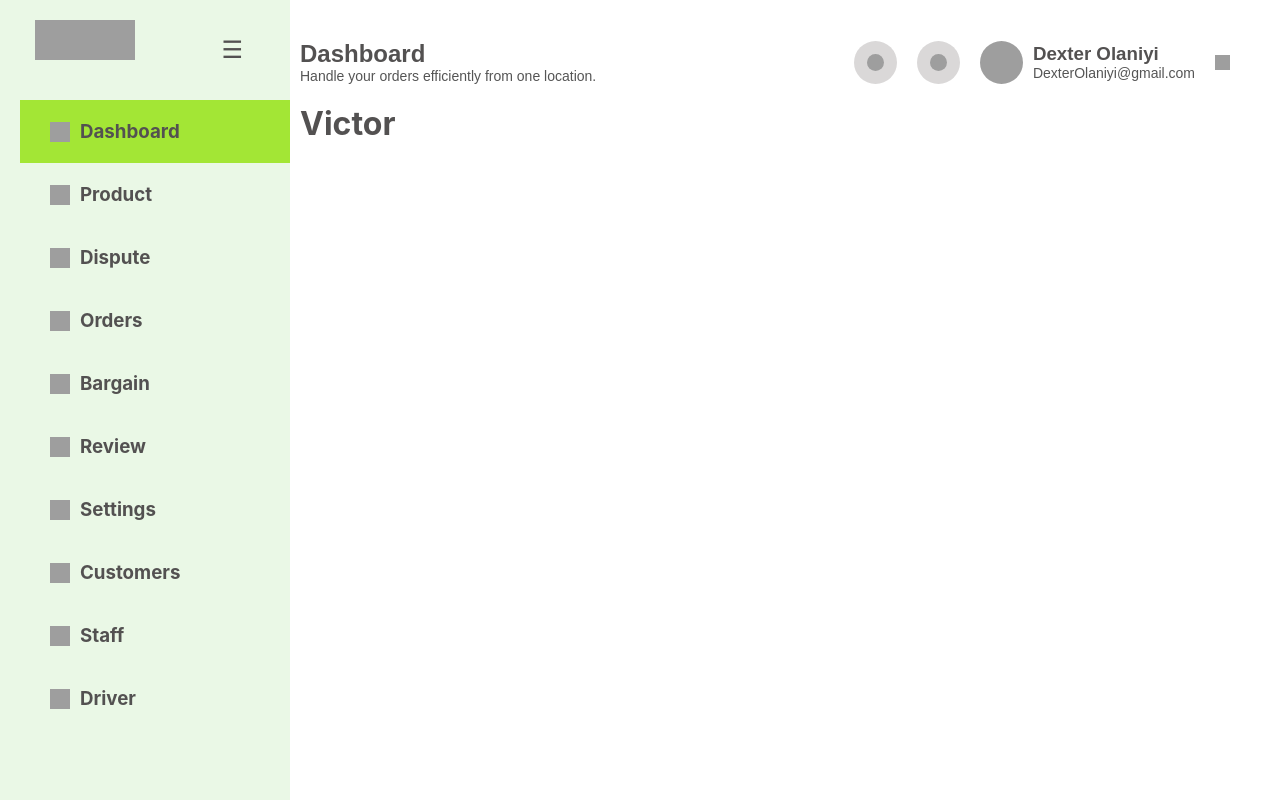
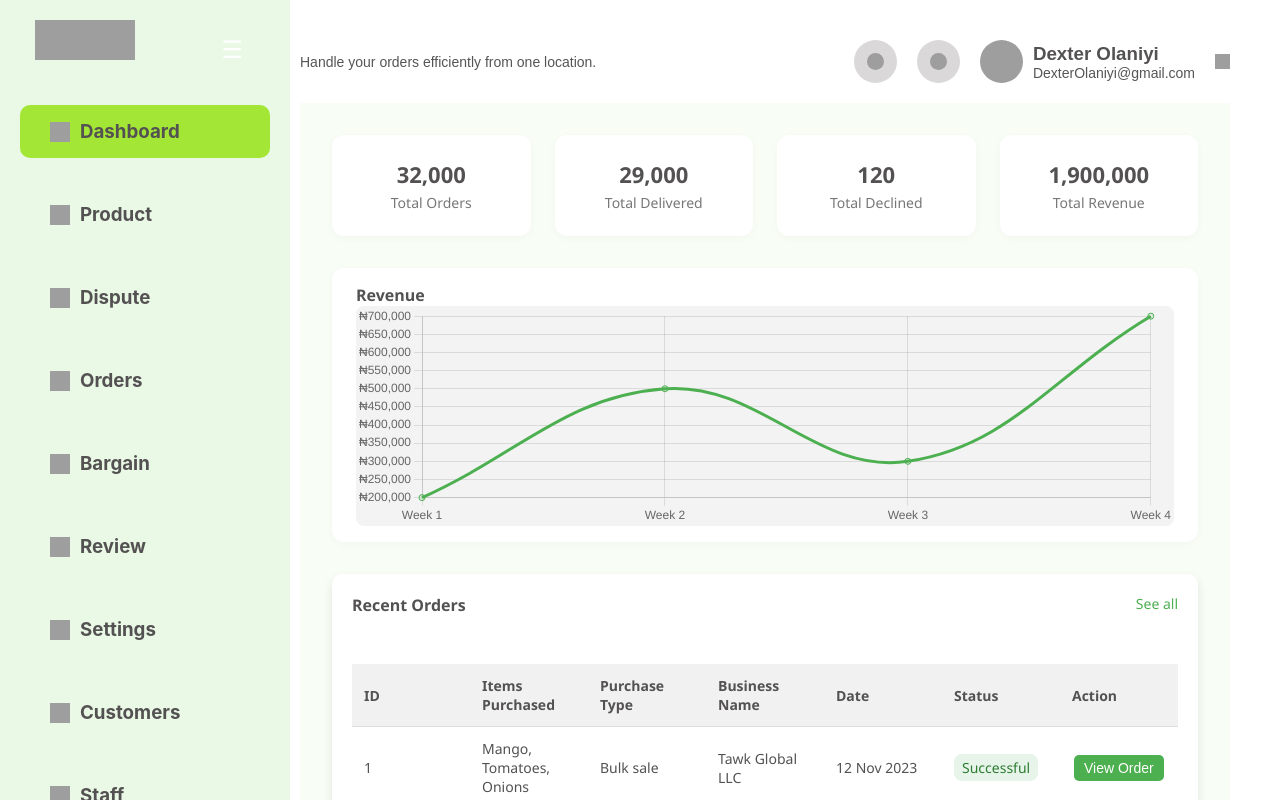
Before and after one commit to VictorAkubo/grrobyvic, a React (Vite) app: page / in a window 1280 px wide. Built offline with nearby package versions, Linux system fonts and the light colour scheme; grey boxes are pictures that could not be loaded.

Commit message:
second push

```diff
--- a/package.json
+++ b/package.json
@@ -7,6 +7,7 @@
     "@testing-library/react": "^13.4.0",
     "@testing-library/user-event": "^14.4.3",
     "react": "^18.2.0",
+    "react-chartjs-2": "^5.3.0",
     "react-dom": "^18.2.0",
     "react-router-dom": "^7.4.1",
     "web-vitals": "^3.1.0"
--- a/src/components/bargain/BargainTable.jsx
+++ b/src/components/bargain/BargainTable.jsx
@@ -114,9 +114,8 @@ const BargainTable = () => {
             ))}
           </tbody>
         </table>
-      </div>
-      {/* Pagination */}
-      <div className="pagination">
+       {/* Pagination */}
+        <div className="pagination">
         <div className="previous"
           onClick={() => setCurrentPage((prev) => Math.max(prev - 1, 1))}
           disabled={currentPage === 1}
@@ -144,6 +143,9 @@ const BargainTable = () => {
           <img src="/assets/Vector.svg" alt="" />
         </div>
       </div>
+      </div>
+
+
     </div>
   );
 };
--- a/src/pages/Dashboard.jsx
+++ b/src/pages/Dashboard.jsx
@@ -1,13 +1,145 @@
-import React from "react";
+
 import OrderNav from "../components/OrderNav";
 
+
+
+import React from "react";
+ import "../styles/dashboard/Dashboard.css";
+
+import { Line } from "react-chartjs-2";
+import {
+  Chart as ChartJS,
+  LineElement,
+  CategoryScale,
+  LinearScale,
+  PointElement,
+  Tooltip,
+  Legend,
+} from "chart.js";
+
+ChartJS.register(LineElement, CategoryScale, LinearScale, PointElement, Tooltip, Legend);
+
 const Dashboard = () => {
+  const data = {
+    labels: ["Week 1", "Week 2", "Week 3", "Week 4"],
+    datasets: [
+      {
+        label: "Revenue",
+        data: [200000, 500000, 300000, 700000],
+        fill: true,
+        backgroundColor: "rgba(76, 175, 80, 0.1)",
+        borderColor: "#4caf50",
+        tension: 0.4,
+      },
+    ],
+  };
+
+  const options = {
+    responsive: true,
+    maintainAspectRatio: false,
+    plugins: {
+      legend: {
+        display: false,
+      },
+    },
+    scales: {
+      y: {
+        ticks: {
+          callback: (value) => `₦${value.toLocaleString()}`,
+        },
+      },
+    },
+  };
   return (
-    <div>
-      <OrderNav header="Dashboard" />
-      <h1>Victor</h1>
+  <>
+  <OrderNav />
+  < div className="dashboard-container">
+  <div className="analytics-cards">
+    <div className="card"><h3>32,000</h3><p>Total Orders</p></div>
+    <div className="card"><h3>29,000</h3><p>Total Delivered</p></div>
+    <div className="card"><h3>120</h3><p>Total Declined</p></div>
+    <div className="card"><h3>1,900,000</h3><p>Total Revenue</p></div>
+  </div>
+
+  {/* Revenue Chart Placeholder */}
+  <div className="chart-section">
+    <h4>Revenue</h4>
+    <div className="chart-box">
+
+      <Line data={data} options={options} />
+
     </div>
-  );
-};
+  </div>
+
+  {/* Recent Orders */}
+  <div className="orders-section">
+    <div className="orders-header">
+      <h4>Recent Orders</h4>
+      <a href="#">See all</a>
+    </div>
+    <table className="orders-table">
+      <thead>
+        <tr>
+          <th>ID</th>
+          <th>Items Purchased</th>
+          <th>Purchase Type</th>
+          <th>Business Name</th>
+          <th>Date</th>
+          <th>Status</th>
+          <th>Action</th>
+        </tr>
+      </thead>
+      <tbody>
+        <tr>
+          <td>1</td>
+          <td>Mango, Tomatoes, Onions</td>
+          <td>Bulk sale</td>
+          <td>Tawk Global LLC</td>
+          <td>12 Nov 2023</td>
+          <td><span className="status success">Successful</span></td>
+          <td><button>View Order</button></td>
+        </tr>
+        <tr>
+          <td>2</td>
+          <td>Beans, Oranges, Melons</td>
+          <td>Mixed sale</td>
+          <td>Paysha Nigeria</td>
+          <td>12 Nov 2023</td>
+          <td><span className="status success">Successful</span></td>
+          <td><button>Track Order</button></td>
+        </tr>
+        <tr>
+          <td>3</td>
+          <td>Rice, Tomatoes, Chilli</td>
+          <td>Bulk sale</td>
+          <td>Grociple LLC</td>
+          <td>12 Nov 2023</td>
+          <td><span className="status success">Successful</span></td>
+          <td><button>Approve Order</button></td>
+        </tr>
+        <tr>
+          <td>4</td>
+          <td>Soya Beans, Bogji</td>
+          <td>Pieces sale</td>
+          <td>Presile B.</td>
+          <td>12 Nov 2023</td>
+          <td><span className="status pending">Pending</span></td>
+          <td><button>--</button></td>
+        </tr>
+        <tr>
+          <td>5</td>
+          <td>Oranges, Pineapples</td>
+          <td>Pieces sale</td>
+          <td>Victor K.</td>
+          <td>12 Nov 2023</td>
+          <td><span className="status pending">Pending</span></td>
+          <td><button>--</button></td>
+        </tr>
+      </tbody>
+    </table>
+  </div>
+</div>
+</>
+); };
 
 export default Dashboard;
--- a/src/styles/Sidebar.css
+++ b/src/styles/Sidebar.css
@@ -40,14 +40,23 @@
   list-style: none;
   padding: 0;
   margin: 20px 0;
-}
+  display :flex;
+  flex-direction:column;
+  gap:20px;
+  }
+
+
+
+
+
 
 .sidebar-menu li {
   display: flex;
   align-items: center;
-  padding: 10px 20px;
+  padding: 5px 20px;
   gap: 10px;
-  width: 100%;
+  width: 210px;
+  margin:5px 0px;
 }
 
 .sidebar-menu li a {
@@ -64,21 +73,26 @@
 
 .sidebar-menu li.active {
   background: #a3e635;
-  border-radius: 0;
-  width: 100%;
+  border-radius: 10px;
+  width: 210px;
+  border-radius:20;
+  -webkit-border-radius: 10px;
+  -moz-border-radius: 10px;
+  -ms-border-radius: 10px;
+  -o-border-radius: 10px;
 }
 
 .sidebar-menu li.active a {
   color: white;
 }
-{
+
   /*
   .sidebar-menu li a:hover {
   background: #d4edc9;
   border-radius: 0;
 }
   */
-}
+
 
 
 .sidebar-menu li .icon {
--- a/src/styles/bargain/BargainTable.css
+++ b/src/styles/bargain/BargainTable.css
@@ -4,12 +4,14 @@
 }
 
 .tablecontainerbargain {
-  border-top-left-radius: 24px;
-  border-top-right-radius: 24px;
+  background: white;
+  border-radius: 10px;
+  padding: 25px;
+  box-shadow: 0px 4px 10px rgba(0, 0, 0, 0.1);
+
   margin: 2rem 0px;
-  display: flex;
-  background-color: white;
-  padding: 0px 3rem;
+
+
   justify-content: center;
 }
 
@@ -23,7 +25,8 @@
   border-radius: 17px;
   background: 0 4px 10px rgba(255, 255, 255, 0.2);
   -webkit-backdrop-filter: blur(10px);
-  box-shadow: 4px 4px 10px rgba(0, 0, 0, 0.2), 0 10px 40px rgba(255, 255, 255, 0.3);
+  box-shadow: 4px 4px 10px rgba(0, 0, 0, 0.2),
+    0 10px 40px rgba(255, 255, 255, 0.3);
   border: 1px solid rgba(255, 255, 255, 0.3);
   align-self: flex-start;
 }
@@ -56,7 +59,6 @@ tr {
 
 th span {
   margin-left: 10px;
-
 }
 .items {
   display: -webkit-box;
@@ -104,12 +106,10 @@ button {
   background-color: #dc3545;
   color: white;
 }
-.approveanddecline{
-  display:flex;
-  gap:7px;
+.approveanddecline {
+  display: flex;
+  gap: 7px;
 }
-
-
 
 .activestatus {
   background-color: rgb(29, 173, 29);
@@ -129,7 +129,7 @@ button {
 }
 
 .pagination .next {
-  border: 1px solid #4CAF50;
+  border: 1px solid #4caf50;
   border-radius: 10px;
   padding: 14px 18px;
   opacity: 3px;
@@ -143,7 +143,7 @@ button {
 }
 
 .pagination .previous {
-  border: 1px solid #4CAF50;
+  border: 1px solid #4caf50;
   border-radius: 10px;
   padding: 14px 18px;
   opacity: 3px;
--- /dev/null
+++ b/src/styles/dashboard/Dashboard.css
@@ -0,0 +1,172 @@
+
+.dashboard-container {
+    font-family: 'Segoe UI', sans-serif;
+    background-color: #f8fdf6;
+    padding: 2rem;
+    color: #333;
+  }
+
+  .dashboard-header {
+    display: flex;
+    justify-content: space-between;
+    align-items: center;
+    margin-bottom: 2rem;
+  }
+
+  .dashboard-header h2 {
+    margin: 0;
+    font-size: 24px;
+  }
+
+  .dashboard-header p {
+    font-size: 14px;
+    color: #888;
+  }
+
+  .profile-section {
+    display: flex;
+    align-items: center;
+    gap: 1rem;
+  }
+
+  .profile-info {
+    display: flex;
+    align-items: center;
+    gap: 0.5rem;
+  }
+
+  .profile-info img {
+    width: 40px;
+    height: 40px;
+    border-radius: 50%;
+  }
+
+  .analytics-cards {
+    display: flex;
+    gap: 1.5rem;
+    margin-bottom: 2rem;
+  }
+
+  .card {
+    flex: 1;
+    background-color: #ffffff;
+    border-radius: 12px;
+    padding: 1.5rem;
+    box-shadow: 0 2px 10px rgba(0, 0, 0, 0.03);
+    text-align: center;
+  }
+
+  .card h3 {
+    margin: 0;
+    font-size: 22px;
+  }
+
+  .card p {
+    margin: 0.25rem 0 0;
+    font-size: 14px;
+    color: #777;
+  }
+
+  .card-yellow {
+    background-color: #fefee7;
+  }
+
+  .card-orange {
+    background-color: #fff4e6;
+  }
+
+  .card-lightgreen {
+    background-color: #ecfef3;
+  }
+
+  .card-darkgreen {
+    background-color: #dcfce7;
+  }
+
+  .chart-section {
+    background-color: #fff;
+    padding: 1rem 1.5rem;
+    border-radius: 12px;
+    box-shadow: 0 2px 10px rgba(0, 0, 0, 0.03);
+    margin-bottom: 2rem;
+  }
+
+  .chart-header {
+    display: flex;
+    justify-content: space-between;
+    margin-bottom: 1rem;
+  }
+
+  .chart-box {
+    height: 220px;
+    background: #f3f3f3;
+    border-radius: 8px;
+    display: flex;
+    align-items: center;
+    justify-content: center;
+    color: #999;
+  }
+
+  .orders-section {
+    background-color: #fff;
+    padding: 1.5rem;
+    border-radius: 12px;
+    box-shadow: 0 2px 10px rgba(0, 0, 0, 0.03);
+  }
+
+  .orders-header {
+    display: flex;
+    justify-content: space-between;
+    margin-bottom: 1rem;
+  }
+
+  .orders-header a {
+    font-size: 14px;
+    color: #4caf50;
+    text-decoration: none;
+  }
+
+  .orders-table {
+    width: 100%;
+    border-collapse: collapse;
+  }
+
+  .orders-table th, .orders-table td {
+    padding: 0.75rem 0.5rem;
+    font-size: 14px;
+    text-align: left;
+  }
+
+  .orders-table thead {
+    background-color: #f5f5f5;
+  }
+
+  .status {
+    padding: 4px 8px;
+    border-radius: 8px;
+    font-weight: 500;
+  }
+
+  .status.success {
+    background-color: #e6f4ea;
+    color: #2e7d32;
+  }
+
+  .status.pending {
+    background-color: #fff8e1;
+    color: #ff9800;
+  }
+
+  button {
+    background-color: #4caf50;
+    color: white;
+    padding: 6px 12px;
+    font-size: 13px;
+    border: none;
+    border-radius: 6px;
+    cursor: pointer;
+  }
+
+  button:hover {
+    background-color: #43a047;
+  }
```
Also changed, not shown: 1 other file (tests, documents, lock files or other folders). Lines whose indentation alone changed are shown as unchanged.
